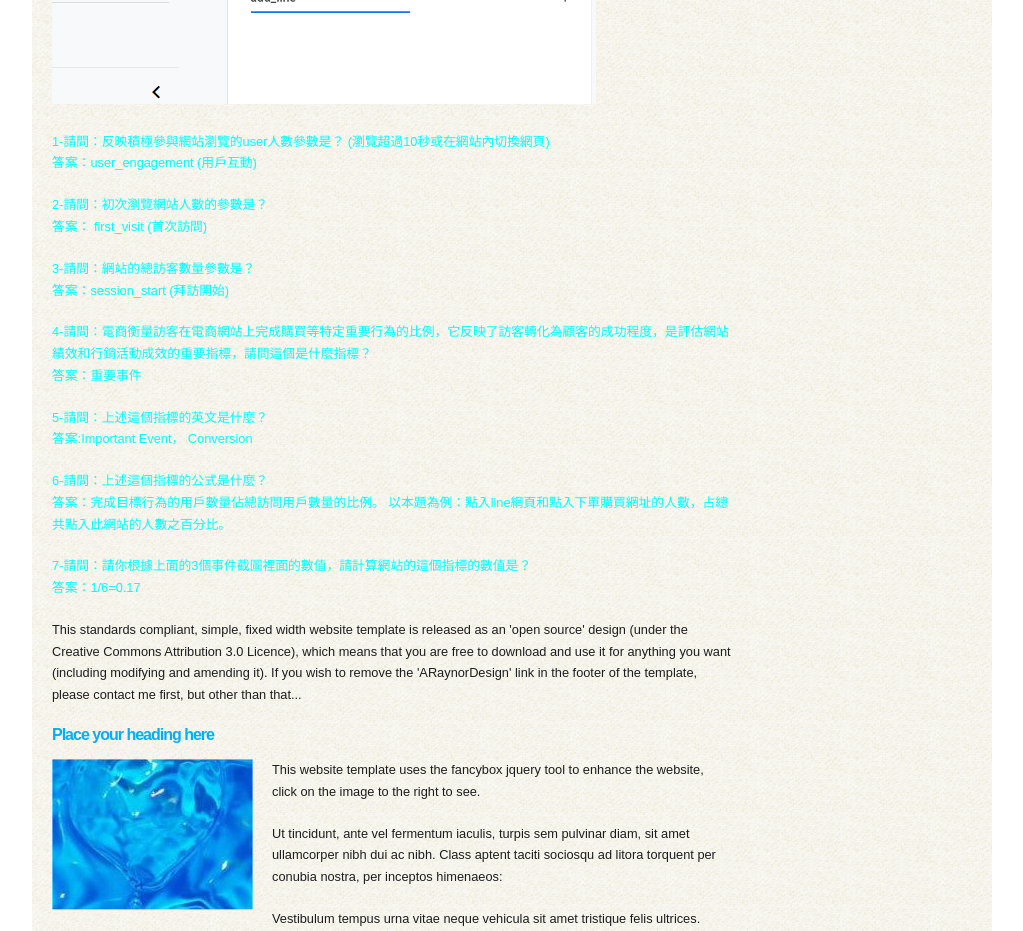
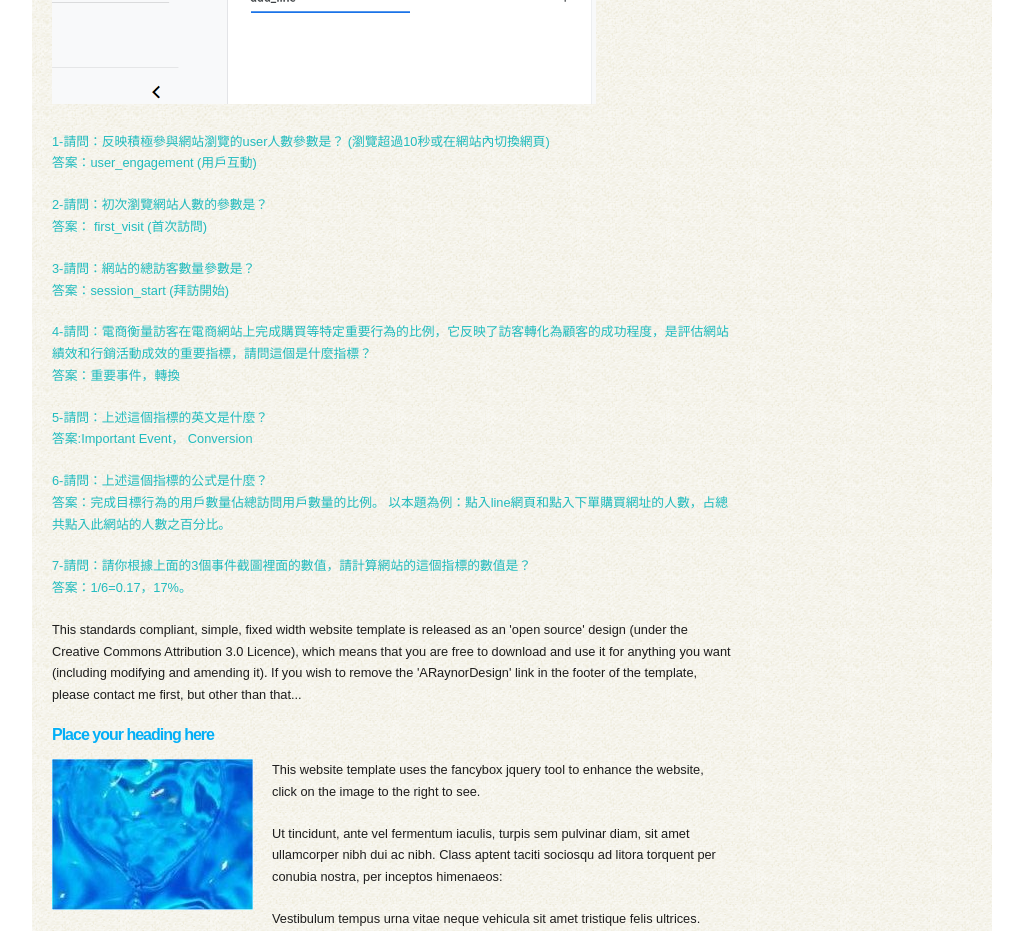
Before and after one commit to chouxinying/midterm-ec, a plain HTML site: page a5.html in a window 1280 px wide. Shown: the part 1600-2531 px from the top of the page, without its empty margins (128-1151 px from the left). Drawn offline with Linux system fonts and the light colour scheme.

Commit message:
Add files via upload

```diff
--- a/a5.html
+++ b/a5.html
@@ -121,7 +121,7 @@
 <p class="s9">
 4-請問：電商衡量訪客在電商網站上完成購買等特定重要行為的比例，它反映了訪客轉化為顧客的成功程度，是評估網站績效和行銷活動成效的重要指標，請問這個是什麼指標？
 <br>
-答案：重要事件
+答案：重要事件，轉換
 </p>
 
 <p class="s9">
@@ -140,7 +140,7 @@
 <p class="s9">
 7-請問：請你根據上面的3個事件截圖裡面的數值，請計算網站的這個指標的數值是？
 <br>
-答案：1/6=0.17
+答案：1/6=0.17，17%。
  </P>
 
 
--- a/mystyle.css
+++ b/mystyle.css
@@ -60,5 +60,5 @@
 
 .s9
 {
-    color: aqua;
+    color: rgb(32, 187, 190);
 }
```
